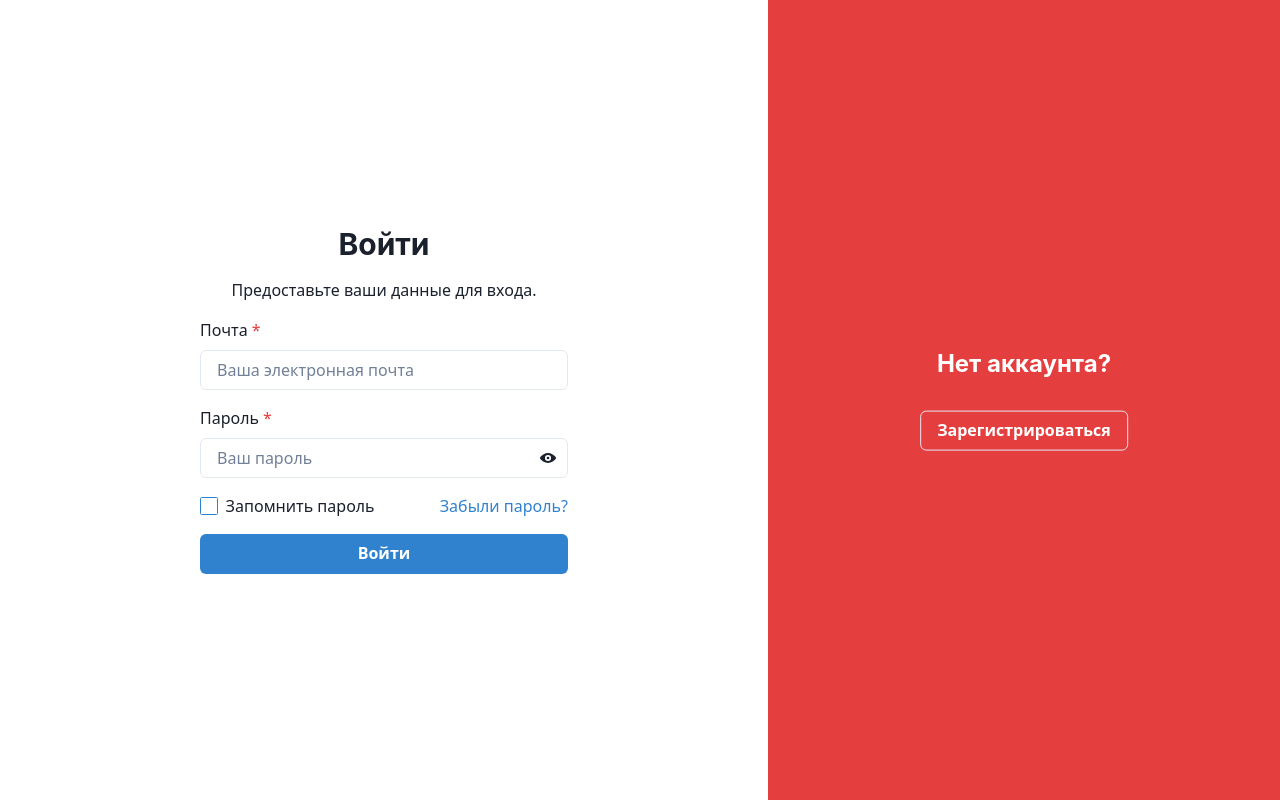
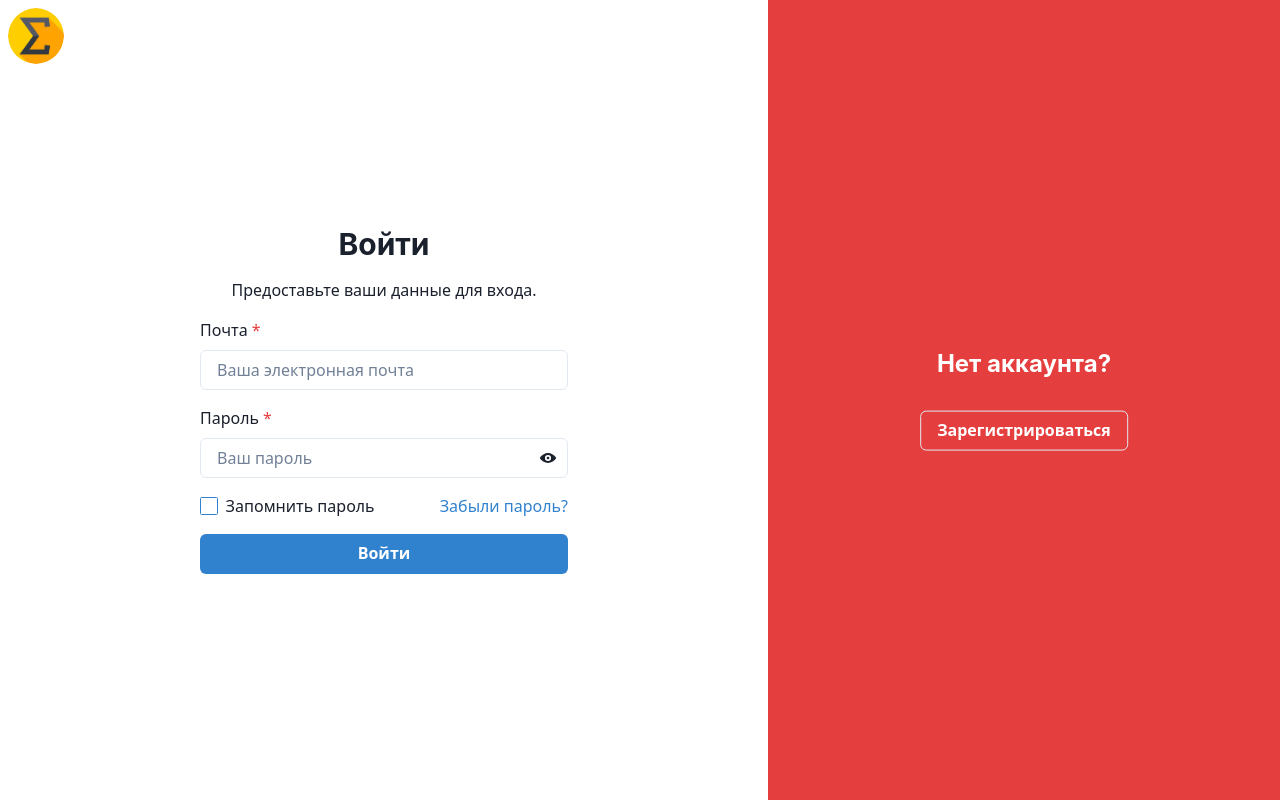
Before and after one commit to chronosgit/bank-frontend, a React (Vite) app: page /auth/login in a window 1280 px wide. Built offline with nearby package versions, Linux system fonts and the light colour scheme.

Commit message:
Added logo to Auth page component

```diff
--- a/src/components/layout/header/header-nav/HeaderNav.jsx
+++ b/src/components/layout/header/header-nav/HeaderNav.jsx
@@ -7,7 +7,7 @@ const HeaderNav = () => {
 
     return (
         <HStack spacing="4" >
-            <Logo size="14" href="/" />
+            <Logo size="14" redirectUrl="/" />
 
             <VStack align="flex-start">
                 <HeaderNavRow links={navLinksPrimary} isPrimary />
--- a/src/components/ui/logo/Logo.jsx
+++ b/src/components/ui/logo/Logo.jsx
@@ -1,13 +1,13 @@
 import { Link as ReactRouterLink } from "react-router-dom";
 import { LinkBox, LinkOverlay, Image } from "@chakra-ui/react";
 
-const Logo = ({size = "14", url="/"}) => {
+const Logo = ({size = "14", redirectUrl="/"}) => {
 
     return (
         <LinkBox as="div" minW={size} >
-            <LinkOverlay as={ReactRouterLink} to={url}>
+            <LinkOverlay as={ReactRouterLink} to={redirectUrl}>
                 <Image
-                    src="src/assets/images/logo.png"
+                    src="/src/assets/images/logo.png"
                     alt="logo"
                     boxSize={size}
                     borderRadius="50%"
--- a/src/pages/auth/Auth.jsx
+++ b/src/pages/auth/Auth.jsx
@@ -2,6 +2,8 @@ import { Box } from "@chakra-ui/react";
 import LoginForm from "src/components/layout/login-form/LoginForm";
 import RegisterForm from "src/components/layout/register-form/RegisterForm";
 import RedBox from "./red-box/RedBox";
+import AbsoluteWrapper from "src/components/ui/absolute-wrapper/AbsoluteWrapper";
+import Logo from "src/components/ui/logo/Logo";
 
 const Register = ({isLogin}) => {
 
@@ -22,6 +24,14 @@ const Register = ({isLogin}) => {
             alignItems="center"
             overflowY="hidden"
         >
+            <AbsoluteWrapper
+                top="0.5rem"
+                left="0.5rem"
+                zIndex="-1"
+            >
+                <Logo redirectUrl="/" />
+            </AbsoluteWrapper>
+
         {
             isLogin
                 ? (
```
